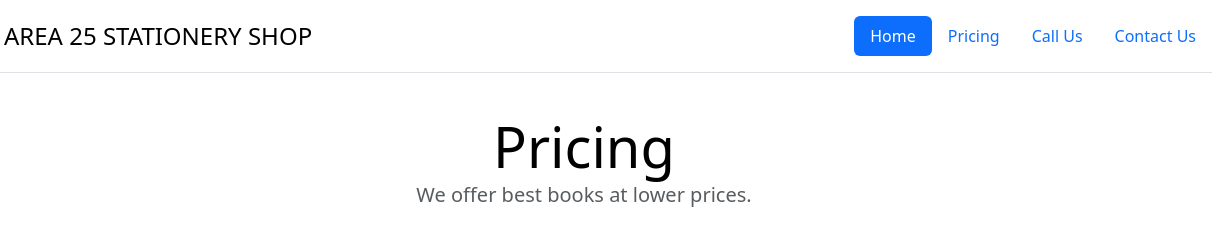
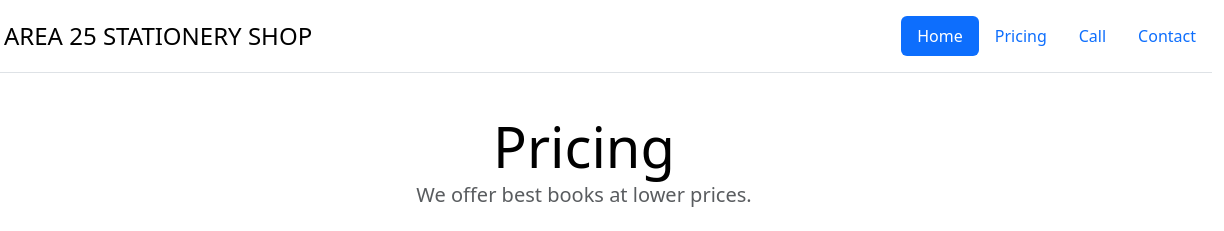
Before and after one commit to nephterwilson/stationeryshop, a plain HTML site: page pricing.html in a window 1280 px wide. Shown: the top 231 px of the page, 56-1280 px from the left. Drawn offline with nearby package versions, Linux system fonts and the light colour scheme.

Commit message:
Update pricing.html

```diff
--- a/pricing.html
+++ b/pricing.html
@@ -24,9 +24,9 @@
       <ul class="nav nav-pills">
         <li class="nav-item"><a href="./index.html" class="nav-link active" aria-current="page">Home</a></li>
         <li class="nav-item"><a href="./pricing.html" class="nav-link">Pricing</a></li>
-        <li class="nav-item"><a href="tel:+265995591835" class="nav-link">Call Us </a> </li>
+        <li class="nav-item"><a href="tel:+265995591835" class="nav-link">Call </a> </li>
 
-        <li class="nav-item"><a href="mailto:info@foundlinkdigital.com?subject=Request%20for%20Stationery%20Materials" class="nav-link">Contact Us</a></li>
+        <li class="nav-item"><a href="mailto:info@foundlinkdigital.com?subject=Request%20for%20Stationery%20Materials" class="nav-link">Contact</a></li>
 
       </ul>
     </header>
```
